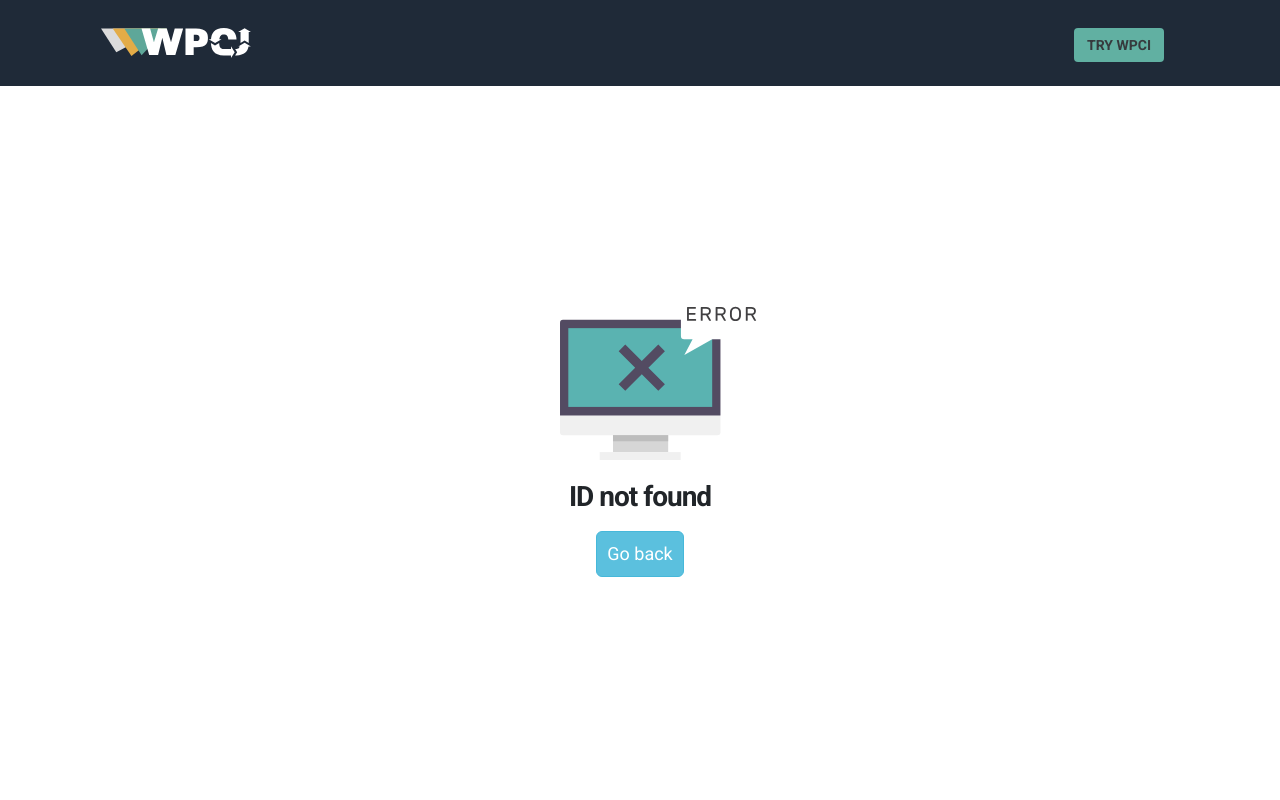
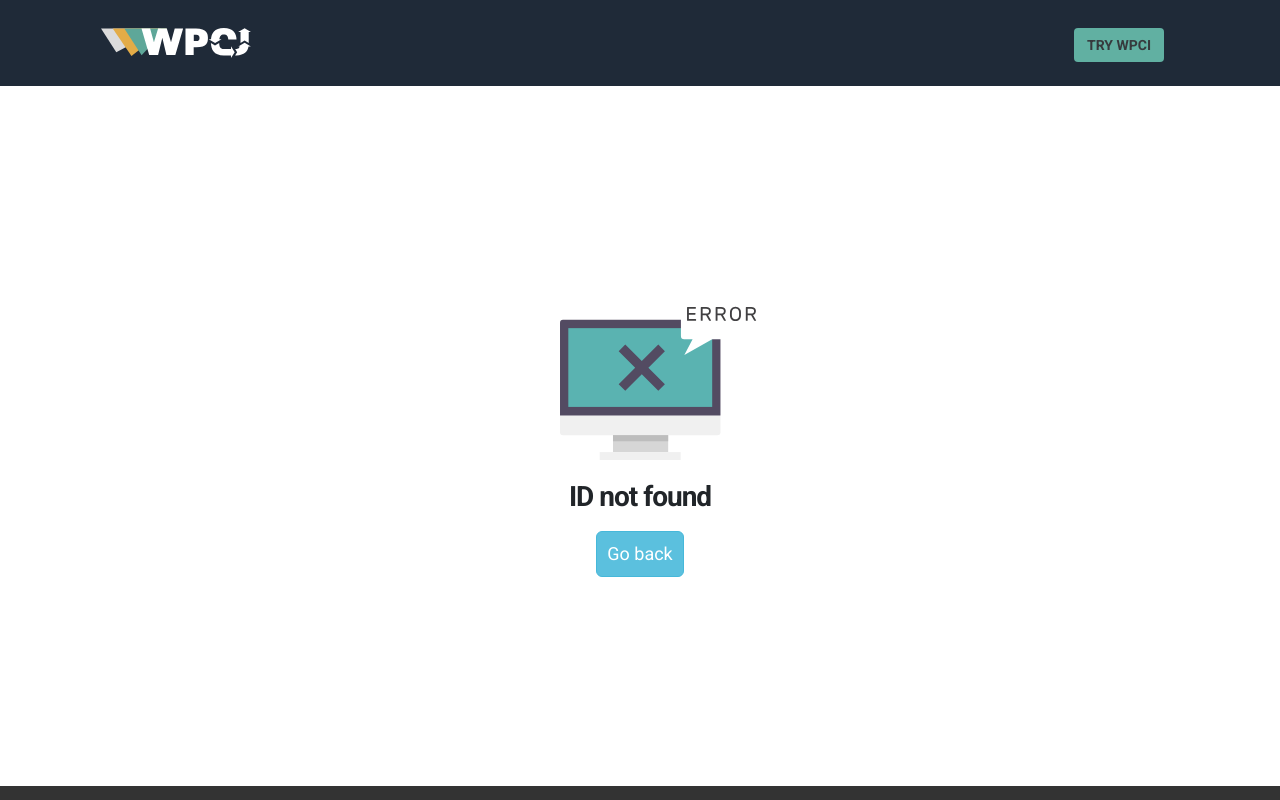
Before and after one commit to Prescrypto/WPCI, a Flask app: page /docs/pdf/1 in a window 1280 px wide. Run offline with Flask 3, Linux system fonts and the light colour scheme; data that the repository does not hold is empty; parts of the project's set-up code (start-up, migrations or seed data) failed here and were passed over; some libraries are stand-ins or nearby versions.

Commit message:
fixed background

```diff
--- a/static/style.css
+++ b/static/style.css
@@ -271,7 +271,15 @@ margin-bottom: 10px;
 
 
 }
+.container-fluid {
+    height: 100% !important;
+    overflow-y: hidden !important; /* don't show content that exceeds my height */
+    }
 
+
+html{
+    background: #333333 !important;
+}
 
 @media (max-width: 700px) {
     #login-card{
```
